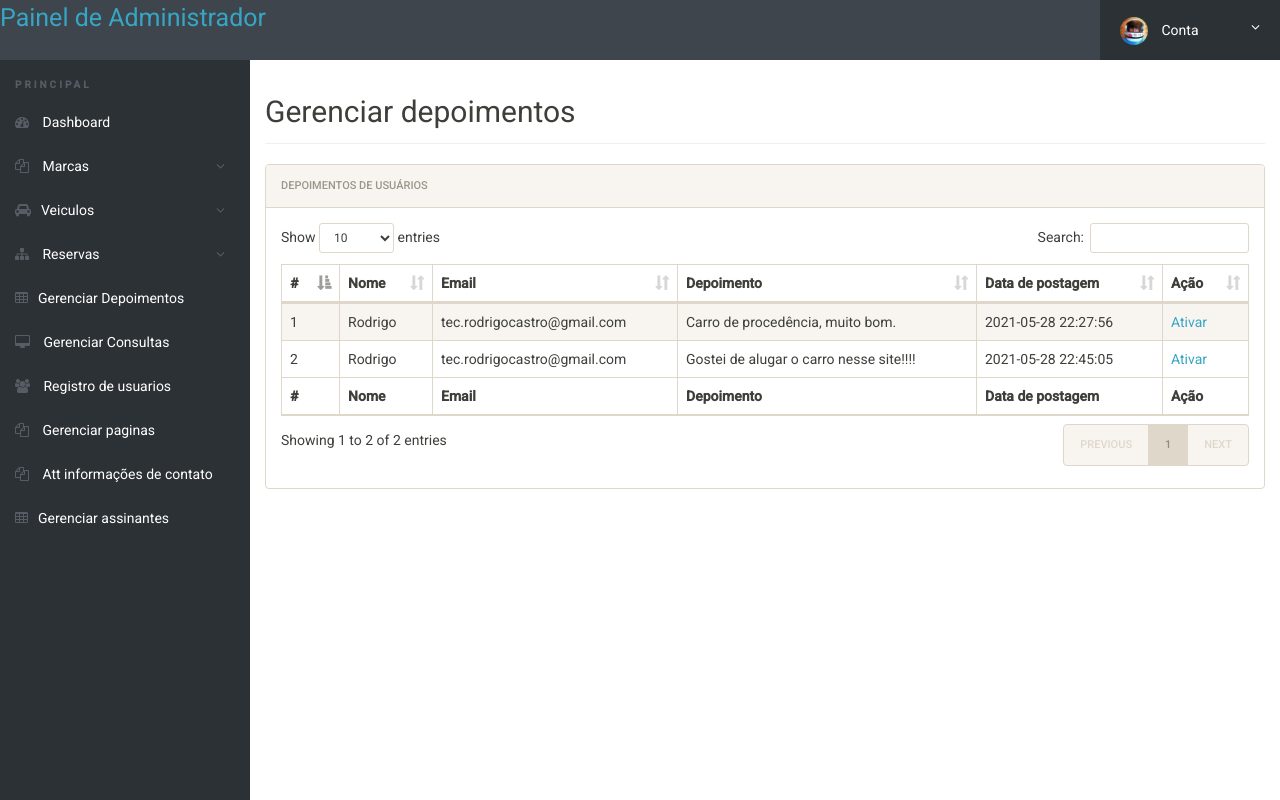
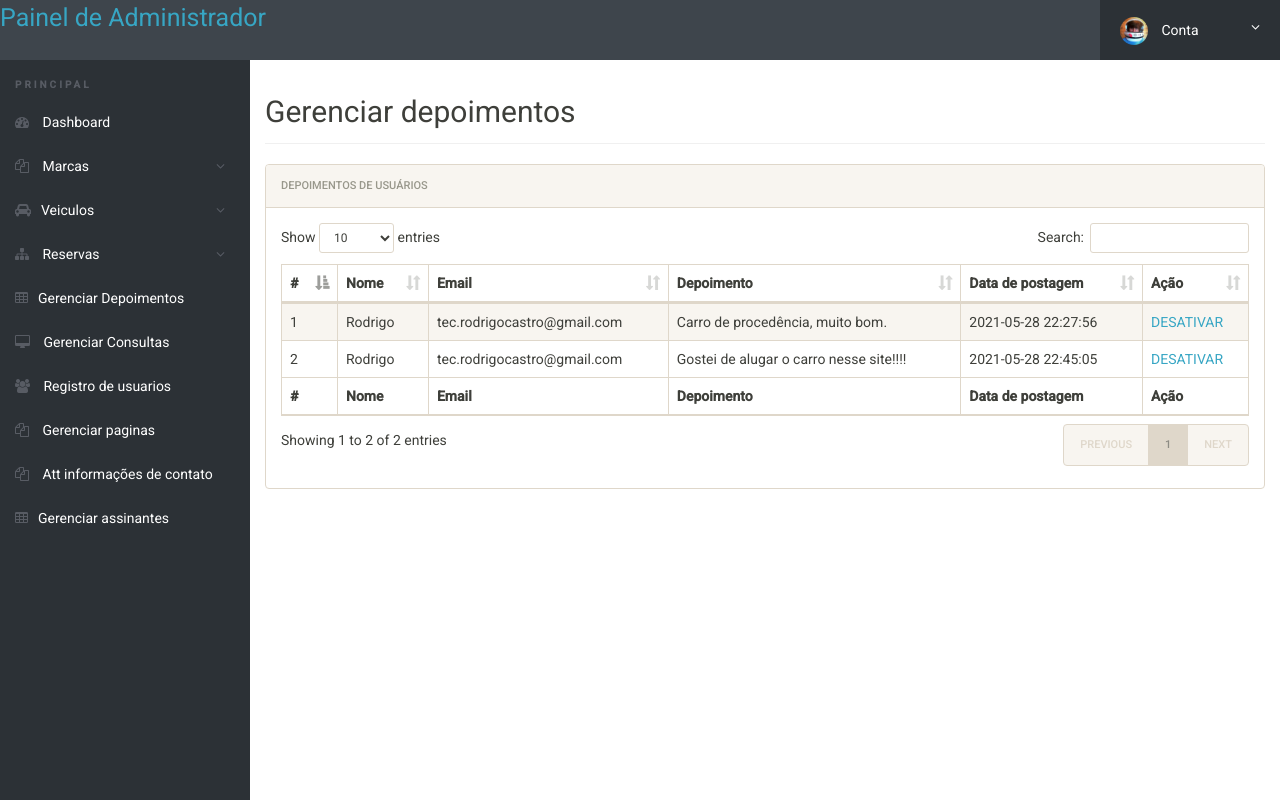
Before and after one commit to tecrodrigocastro/carrentalportal, a PHP site: page /admin/testimonials.php in a window 1280 px wide. Run offline with PHP 8.4, Linux system fonts and the light colour scheme; a user stored in the database is signed in; data comes from the database, SQL or seed files in the repository; data that the repository does not hold is empty.

Commit message:
modiefied testemonial

```diff
--- a/admin/testimonials.php
+++ b/admin/testimonials.php
@@ -147,10 +147,10 @@ foreach($results as $result)
 											<td><?php echo htmlentities($result->PostingDate);?></td>
 										<td><?php if($result->status=="" || $result->status==0)
 {
-	?><a href="testimonials.php?aeid=<?php echo htmlentities($result->id);?>" onclick="return confirm('Você realmente deseja ativar')"> Desativar</a>
+	?><a href="testimonials.php?aeid=<?php echo htmlentities($result->id);?>" onclick="return confirm('Você realmente deseja ativar')"> ATIVAR</a>
 <?php } else {?>
 
-<a href="testimonials.php?eid=<?php echo htmlentities($result->id);?>" onclick="return confirm('Você realmente quer ficar inativo')"> Ativar</a>
+<a href="testimonials.php?eid=<?php echo htmlentities($result->id);?>" onclick="return confirm('Você realmente quer ficar inativo')"> DESATIVAR</a>
 </td>
 <?php } ?></td>
 										</tr>
```
